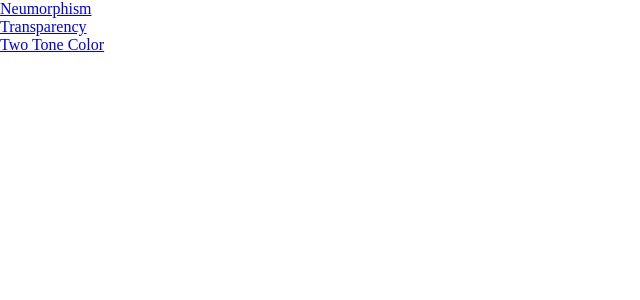
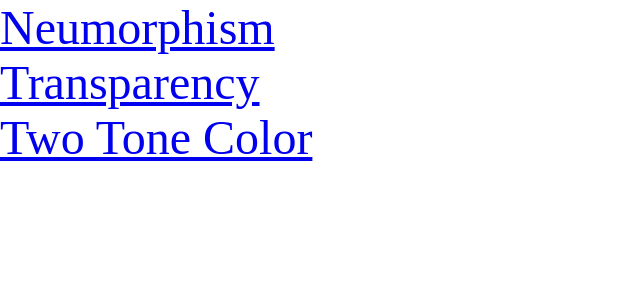
Before and after one commit to HeribertoUroza/Practice, a React (Create React App) app: page /#/ in a window 1280 px wide. Shown: the top 300 px of the page, without its empty margins (0-640 px from the left). Built offline with nearby package versions, Linux system fonts and the light colour scheme.

Commit message:
imported test for sass, currently working

```diff
--- /dev/null
+++ b/src/containers/LandingPage/_landingpage.scss
@@ -0,0 +1,4 @@
+
+section {
+    font-size: 3rem;
+}
--- a/src/styles/app.css
+++ b/src/styles/app.css
@@ -2,4 +2,8 @@
   margin: 0;
   padding: 0;
 }
+
+section {
+  font-size: 3rem;
+}
 /*# sourceMappingURL=app.css.map */
--- a/src/styles/app.scss
+++ b/src/styles/app.scss
@@ -3,3 +3,6 @@
     margin: 0;
     padding: 0;
 }
+
+// ---- IMPORTS
+@import '../containers/LandingPage/landingpage';
```
Also changed, not shown: 1 other file (tests, documents, lock files or other folders).
